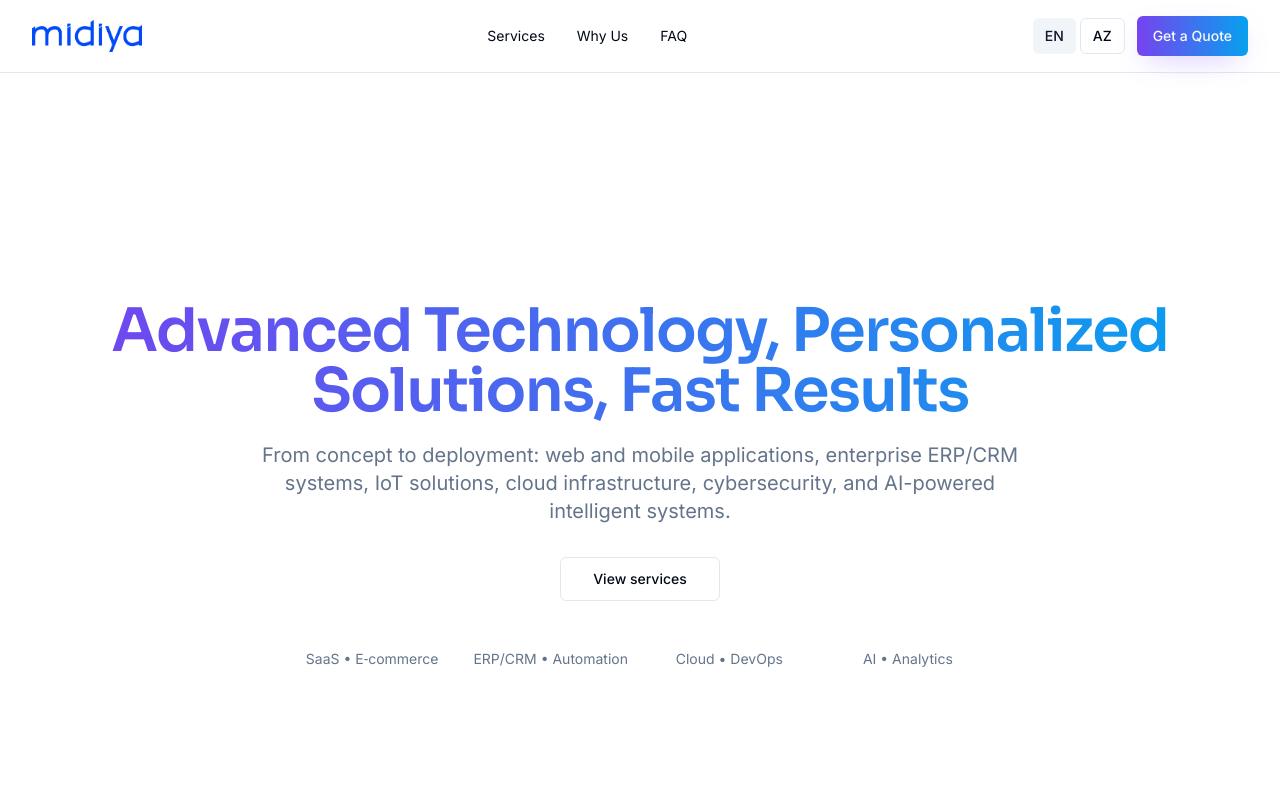
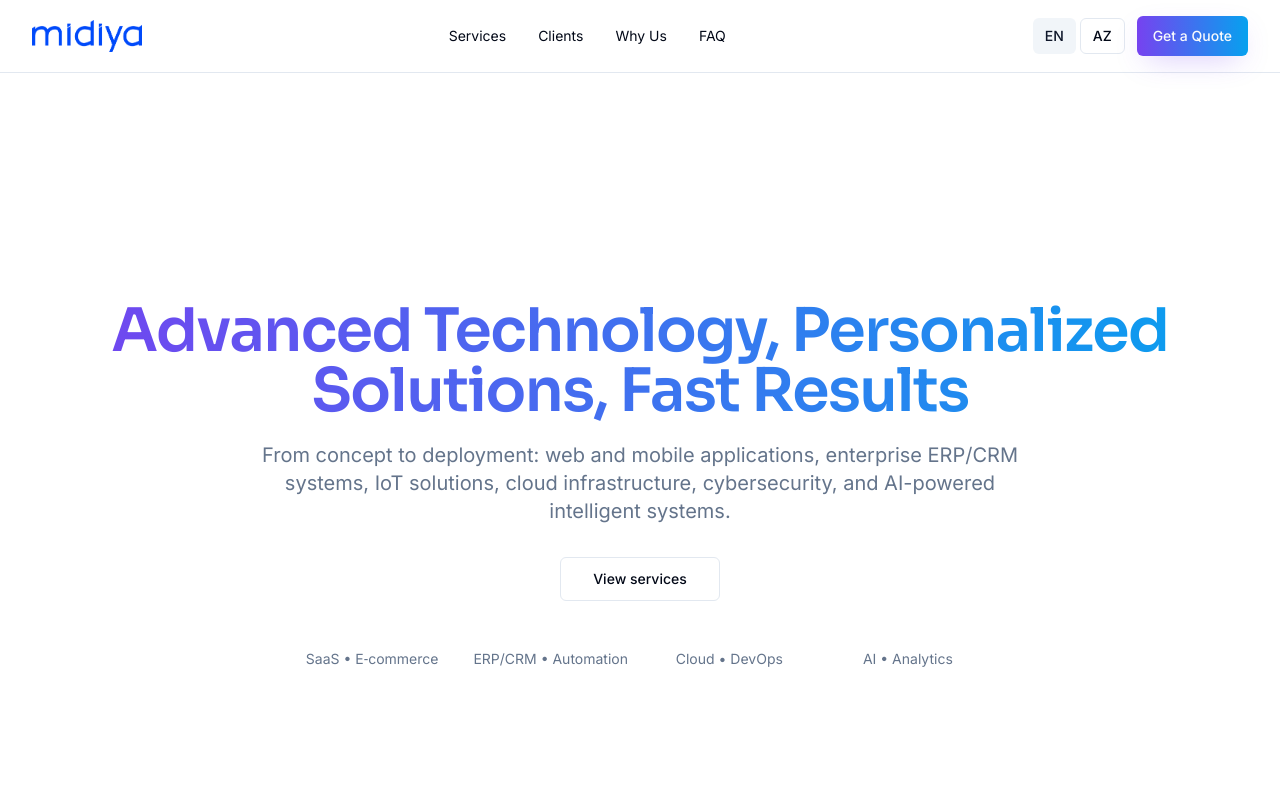
Before and after one commit to hemidirasim/midiya-tech-fusion, a React (Vite) app: page / in a window 1280 px wide. Shown: the top 800 px of the page. Built offline with nearby package versions, Linux system fonts and the light colour scheme.

Commit message:
Add "Clients" to Navbar
Add a "Clients" link to the navigation bar that scrolls to the clients section when clicked.

```diff
--- a/src/components/layout/Navbar.tsx
+++ b/src/components/layout/Navbar.tsx
@@ -12,6 +12,7 @@ const Navbar = () => {
         </a>
         <div className="hidden md:flex items-center gap-8 text-sm">
           <a href="#xidmetler" className="story-link">{t("nav.services")}</a>
+          <a href="#clients" className="story-link">{t("nav.clients")}</a>
           <a href="#why" className="story-link">{t("nav.advantages")}</a>
           <a href="#faq" className="story-link">{t("nav.faq")}</a>
         </div>
--- a/src/i18n/i18n.tsx
+++ b/src/i18n/i18n.tsx
@@ -15,6 +15,7 @@ const translations: Record<Lang, Dict> = {
     brandName: "Midiya",
     nav: {
       services: "Services",
+      clients: "Clients",
       advantages: "Why Us",
       faq: "FAQ",
       explore: "Explore",
@@ -218,6 +219,7 @@ const translations: Record<Lang, Dict> = {
     brandName: "Midiya",
     nav: {
       services: "Xidmətlər",
+      clients: "Müştərilər",
       advantages: "Üstünlüklər",
       faq: "FAQ",
       explore: "Kəşf et",
```
